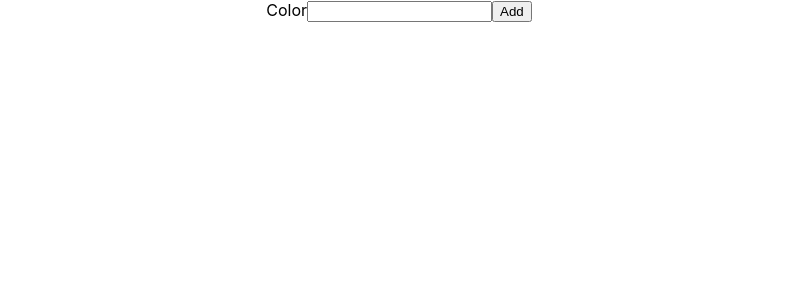
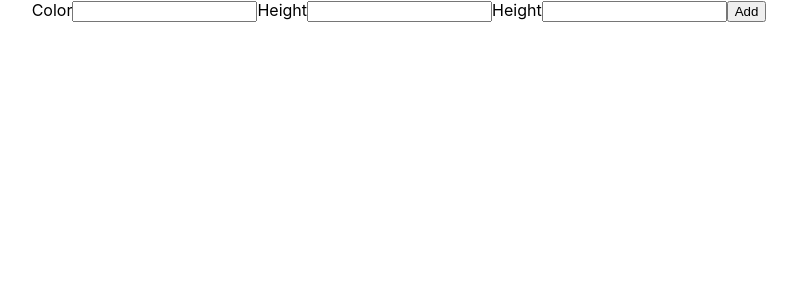
Before and after one commit to StefanoQuiroz/REACT-MERN, a React (Create React App) app in the folder box-generator/: page / in a window 1280 px wide. Shown: the top 300 px of the page, without its empty margins (241-1038 px from the left). Built offline with nearby package versions, Linux system fonts and the light colour scheme.

Commit message:
Box Generator Own Version at 55%

```diff
--- a/box-generator/src/components/BoxGenerator.js
+++ b/box-generator/src/components/BoxGenerator.js
@@ -1,11 +1,49 @@
-import React from 'react';
+import React, {useState, useRef} from 'react';
 import StyledBox from './StyledBox'
 const BoxGenerator = () => {
+    const colorCampo = useRef();
+    const alturaCampo = useRef();
+    const anchoCampo = useRef();
+    const [state, setState] = useState({
+        boxes: [],
+        newColor: "",
+        newWidth: 0
+    })
+
+    //Methods
+    const onChange = (e) => {
+        e.preventDefault();
+        const value =e.target.value;
+        const name = e.target.value;
+        //[name]: value
+        setState({
+            ...state,
+            [name] : value
+
+        })
+    }
+
+    const onSubmit = (e) => {
+        e.preventDefault();
+        setState({
+            boxes: [...state.boxes, {color: state.newColor, width: state.newWidth}],
+            newColor: "",
+            newWidth: 0
+        })
+        colorCampo.current.value= "";
+    }
+
+
+
     return (
         <div>
-            <form className="formulario">
+            <form className="formulario" onSubmit={onSubmit}>
                 <label htmlFor="color">Color</label>
-                <input type="text" />
+                <input type="text" ref={colorCampo} onChange={onChange} name="color"/>
+                <label htmlFor="height">Height</label>
+                <input type="text" ref={alturaCampo} onChange={onChange} name="height"/>
+                <label htmlFor="width">Height</label>
+                <input type="text" ref={anchoCampo} onChange={onChange} name="width"/>
                 <input type="submit" value="Add"/>
             </form>
 
```
